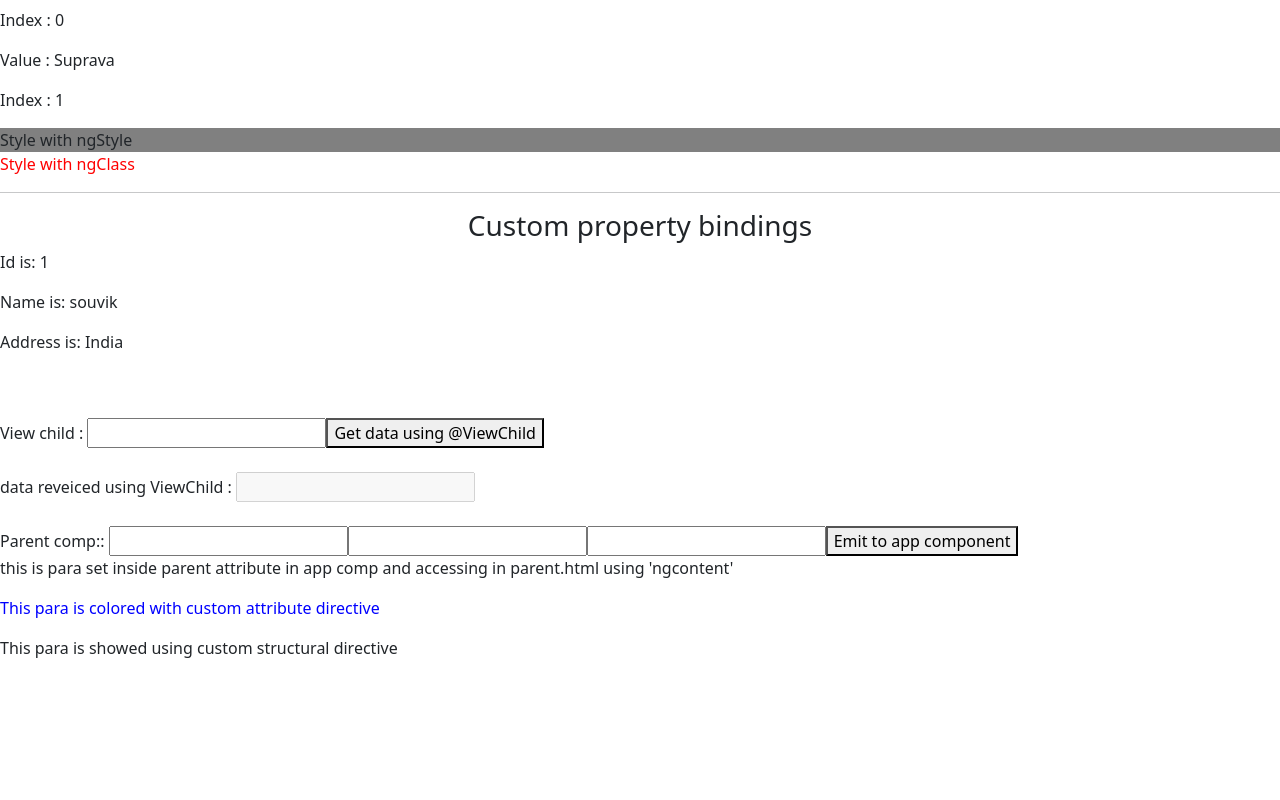
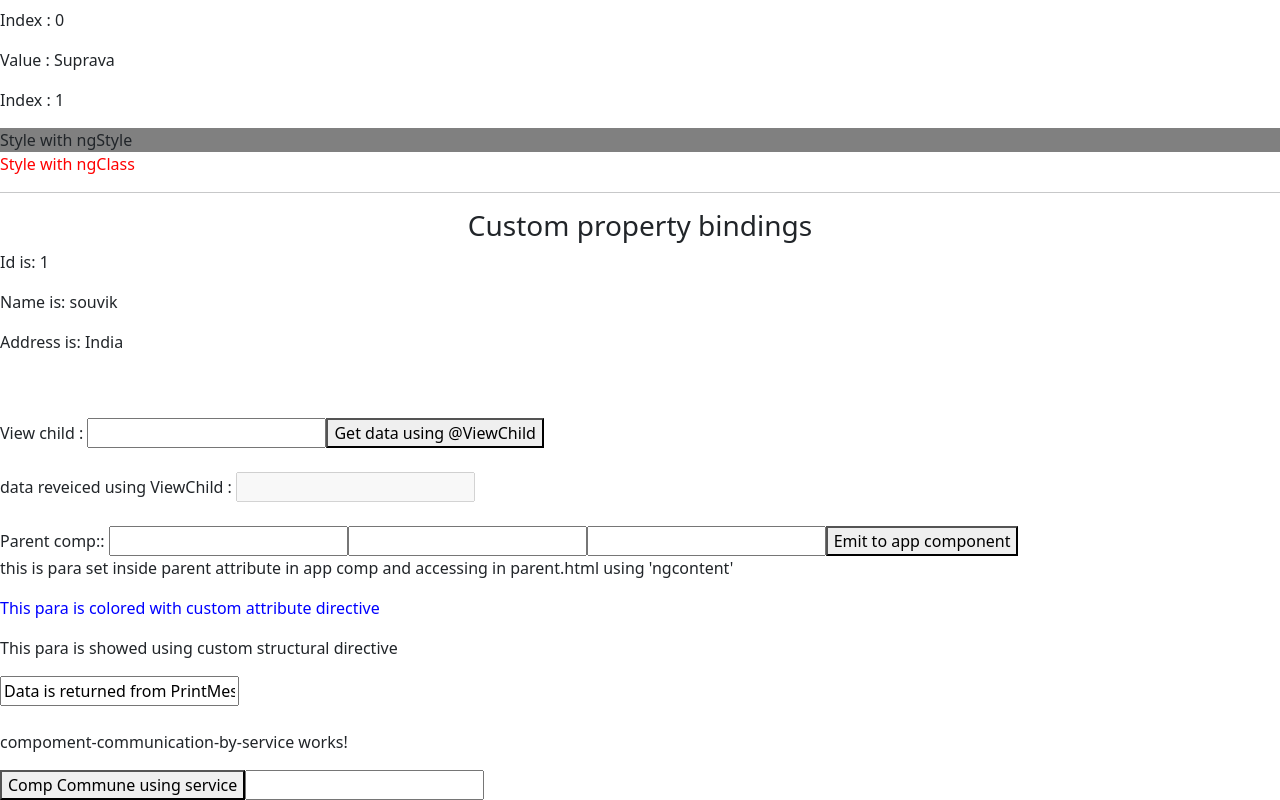
Before and after one commit to souviksardar1/angular.Medical-Shop-Management, an Angular app in the folder management/: page / in a window 1280 px wide. Shown: the part 340-1140 px from the top of the page. Before the commit the page ends 1016 px from the top, so only its background shows below. Built offline with nearby package versions, Linux system fonts and the light colour scheme.

Commit message:
added service communication

```diff
--- a/management/src/app/app.component.html
+++ b/management/src/app/app.component.html
@@ -15,4 +15,11 @@
 
 <p appAttribute>This para is colored with custom attribute directive</p>
 
-<p *appStructural = "conditionForStructuralDirective">This para is showed using custom structural directive</p>
+<p *appStructural = "conditionForStructuralDirective">This para is showed using custom structural
+     directive</p>
+
+<input type="text" [(ngModel)] = "printVarForService"/>
+<br><br>
+<app-compoment-communication-by-service></app-compoment-communication-by-service>
+<button (click) = "CompCommune()">Comp Commune using service</button>
+<input type="text" [(ngModel)] = "compCommu"/>
--- a/management/src/app/app.component.ts
+++ b/management/src/app/app.component.ts
@@ -1,20 +1,38 @@
-import { Component } from '@angular/core';
+import { Component, OnChanges, OnInit, SimpleChanges } from '@angular/core';
+import { PrintMessageService } from './shared-services/print.service';
+import { CompCommunicationService } from './shared-services/components-communication.service';
 
 @Component({
   selector: 'app-root',
   templateUrl: './app.component.html',
-  styleUrls: ['./app.component.css']
+  styleUrls: ['./app.component.css'],
+  providers: [PrintMessageService, CompCommunicationService]
 })
 export class AppComponent {
+
   title = 'management';
+
   personalDetails = {id: "1", name: "souvik", address: "India"};
   userData: { id: string, name: string, dept: string } []= [];
   conditionForStructuralDirective: boolean = false;
+  printVarForService: string = '';
+  compCommu = '';
+  constructor(private printSvc: PrintMessageService,
+              private serv: CompCommunicationService){
+    this.printVarForService = this.printSvc.PrintSomething();
+  }
 
   OnUserCreate(data: {id: string, name: string, dept: string}){
     console.log("asssa"+data.id);
     this.userData.push({id: data.id, name: data.name, dept: data.dept});
   }
 
-
+  CompCommune(){
+    var data = this.serv.data2.subscribe(
+                (d : string) => {
+                  //console.log(d.valueOf.name);
+                  alert( "qq" + d);
+                });
+     //console.log(data);
+  }
 }
--- a/management/src/app/app.module.ts
+++ b/management/src/app/app.module.ts
@@ -9,6 +9,7 @@ import { CustomPropertyBindingChildComponent } from './custom-property-binding-c
 import { CustomPropertyBindingParentComponent } from './custom-property-binding-parent/custom-property-binding-parent.component';
 import { StructuralDirective } from './directives/structural.directive';
 import { AttributeDirective } from './directives/attribute.directive';
+import { CompomentCommunicationByServiceComponent } from './compoment-communication-by-service/compoment-communication-by-service.component';
 
 @NgModule({
   declarations: [
@@ -17,7 +18,8 @@ import { AttributeDirective } from './directives/attribute.directive';
     CustomPropertyBindingChildComponent,
     CustomPropertyBindingParentComponent,
     StructuralDirective,
-    AttributeDirective
+    AttributeDirective,
+    CompomentCommunicationByServiceComponent
   ],
   imports: [
     BrowserModule,
--- /dev/null
+++ b/management/src/app/compoment-communication-by-service/compoment-communication-by-service.component.html
@@ -0,0 +1 @@
+<p>compoment-communication-by-service works!</p>
--- /dev/null
+++ b/management/src/app/compoment-communication-by-service/compoment-communication-by-service.component.ts
@@ -0,0 +1,14 @@
+import { Component } from '@angular/core';
+import { CompCommunicationService } from '../shared-services/components-communication.service';
+
+@Component({
+  selector: 'app-compoment-communication-by-service',
+  templateUrl: './compoment-communication-by-service.component.html',
+  styleUrls: ['./compoment-communication-by-service.component.css']
+})
+export class CompomentCommunicationByServiceComponent{
+
+constructor(private serv: CompCommunicationService){
+this.serv.data2.emit("Data emmited for comp communication using service");
+}
+}
--- /dev/null
+++ b/management/src/app/shared-services/components-communication.service.ts
@@ -0,0 +1,10 @@
+import { EventEmitter, Injectable } from "@angular/core";
+
+@Injectable({
+    providedIn: 'root'
+  })
+
+export class CompCommunicationService{
+
+data2 = new EventEmitter<string>();
+}
--- /dev/null
+++ b/management/src/app/shared-services/print.service.ts
@@ -0,0 +1,7 @@
+export class PrintMessageService{
+
+    PrintSomething() : string
+    {
+       return "Data is returned from PrintMessageService";
+    }
+}
```
Also changed, not shown: management/src/app/compoment-communication-by-service/compoment-communication-by-service.component.css (added), 1 other file (tests, documents, lock files or other folders).
